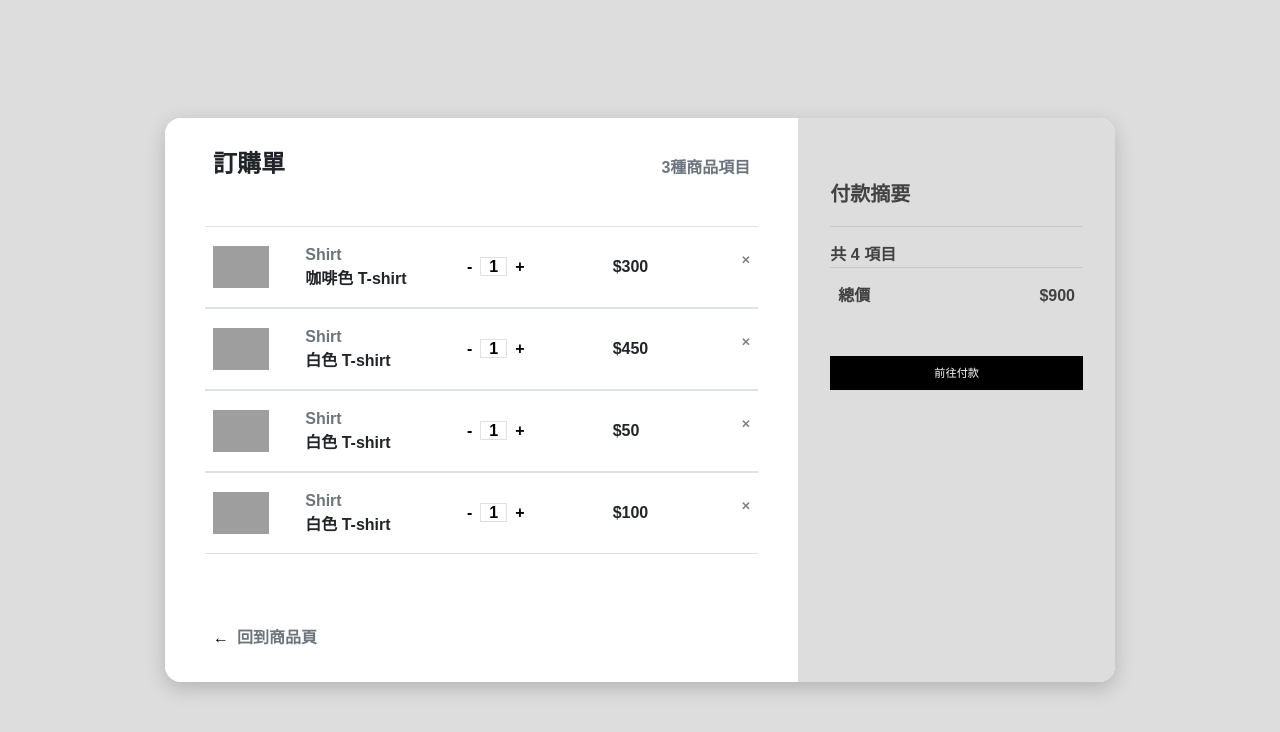
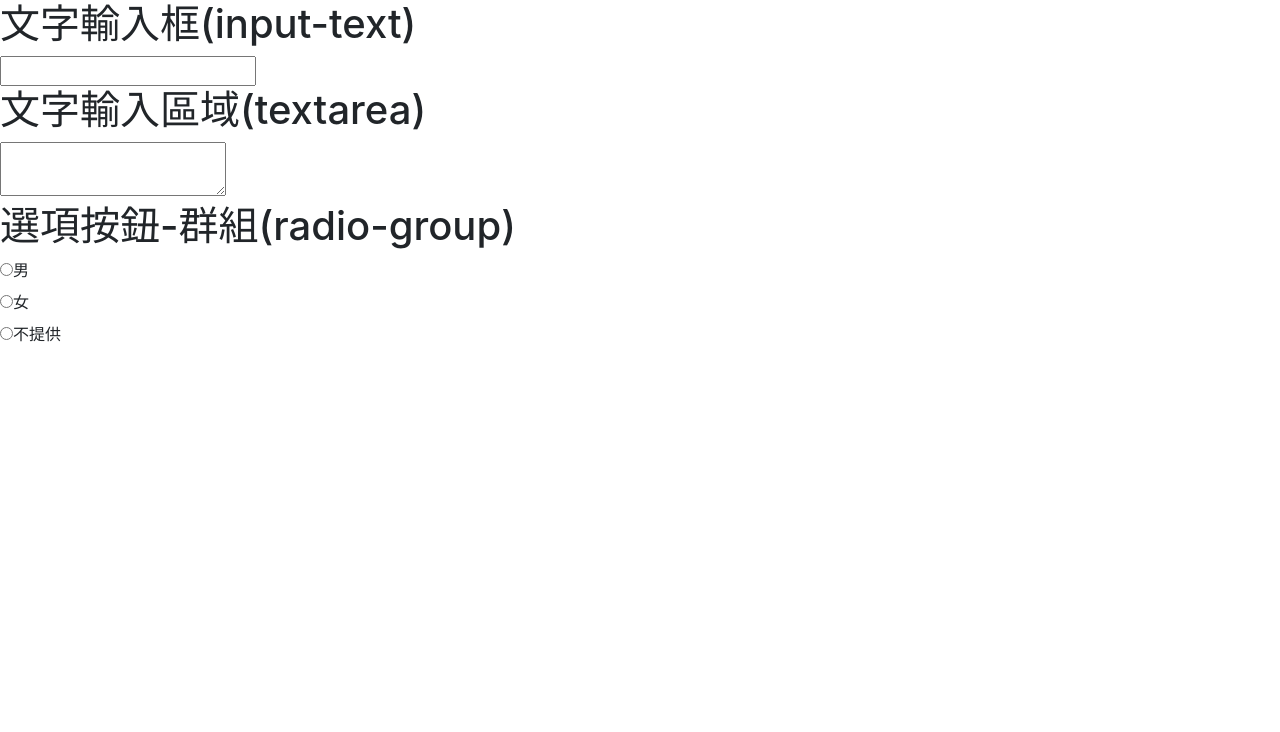
Before and after one commit to terry19970422/React, a React (Create React App) app: page / in a window 1280 px wide. Shown: the top 732 px of the page. Built offline with nearby package versions, Linux system fonts and the light colour scheme; grey boxes are pictures that could not be loaded.

Commit message:
input&textarea&radio表單元素

```diff
--- a/src/App.js
+++ b/src/App.js
@@ -1,9 +1,9 @@
-import OrderPage from './ex-0713-1/OrderPage'
+import Controlled from './ex-0713-2/Controlled'
 
 function App() {
   return (
     <>
-      <OrderPage />
+      <Controlled />
     </>
   )
 }
--- /dev/null
+++ b/src/ex-0713-2/Controlled.js
@@ -0,0 +1,54 @@
+import { useState } from 'react'
+
+function Controlled() {
+  const [inputText, setInputText] = useState('')
+  const [textArea, setTextArea] = useState('')
+
+  //radio group
+  const [gender, setGender] = useState('')
+  const genderOptions = ['男', '女', '不提供']
+
+  return (
+    <>
+      <section id="inputText">
+        <h1>文字輸入框(input-text)</h1>
+        <input
+          type="text"
+          value={inputText}
+          onChange={(e) => {
+            setInputText(e.target.value)
+          }}
+        />
+      </section>
+      <section id="textArea">
+        <h1>文字輸入區域(textarea)</h1>
+        <textarea
+          value={textArea}
+          onChange={(e) => {
+            setTextArea(e.target.value)
+          }}
+        />
+      </section>
+      <section id="radio-group">
+        <h1>選項按鈕-群組(radio-group)</h1>
+        {genderOptions.map((v, i) => {
+          return (
+            <div key={i}>
+              <input
+                type="radio"
+                checked={gender === v}
+                value={v}
+                onChange={(e) => {
+                  setGender(e.target.value)
+                }}
+              />
+              <label>{v}</label>
+            </div>
+          )
+        })}
+      </section>
+    </>
+  )
+}
+
+export default Controlled
```
